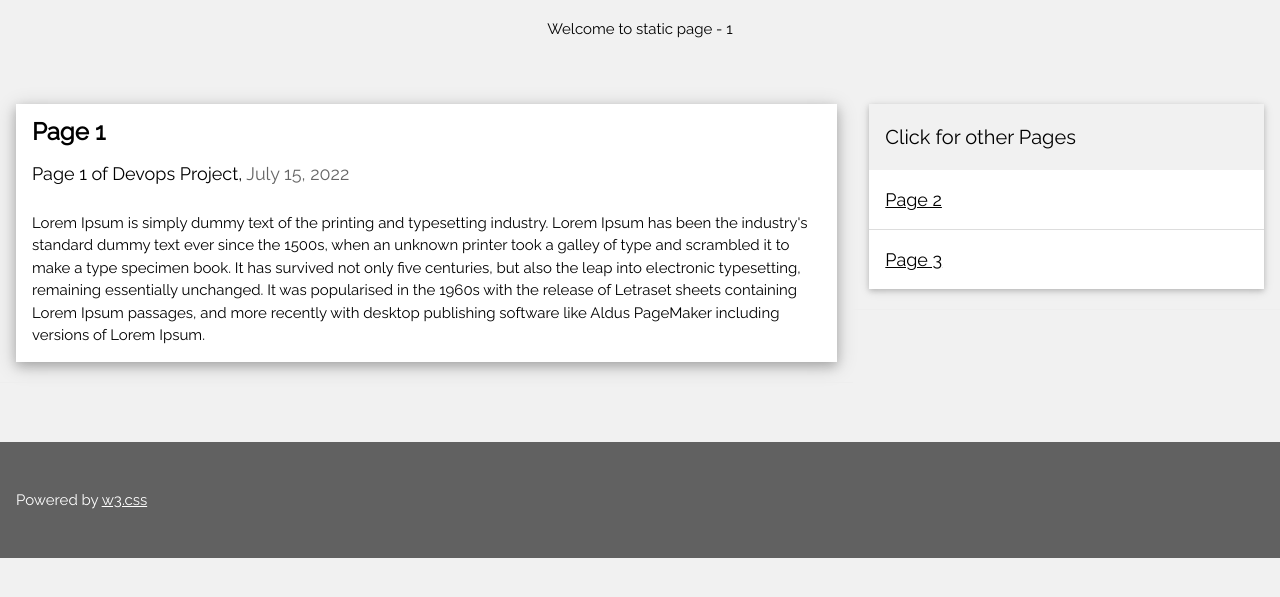
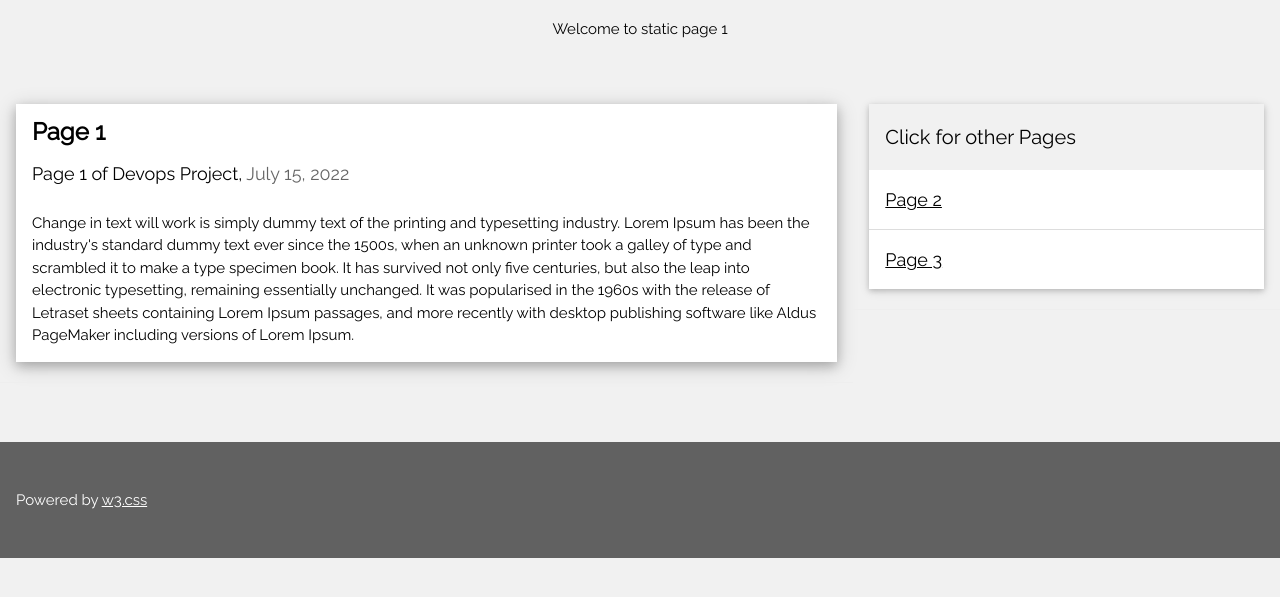
Before and after one commit to jmevada6/devopsfinal, a plain HTML site: page index.html in a window 1280 px wide. Shown: the part 93-690 px from the top of the page. Drawn offline with nearby package versions, Linux system fonts and the light colour scheme.

Commit message:
Change in text test

```diff
--- a/index.html
+++ b/index.html
@@ -28,7 +28,7 @@ and is wrapped around the whole page content, except for the footer in this exam
         <!-- Header -->
         <header class="w3-container w3-center w3-padding-32">
             <h1><b>DevOps Project</b></h1>
-            <p>Welcome to static page - 1 </p>
+            <p>Welcome to static page 1 </p>
         </header>
 
         <!-- Grid -->
@@ -44,7 +44,8 @@ and is wrapped around the whole page content, except for the footer in this exam
                     </div>
 
                     <div class="w3-container">
-                        <p>Lorem Ipsum is simply dummy text of the printing and typesetting industry. Lorem Ipsum has
+                        <p>Change in text will work is simply dummy text of the printing and typesetting industry. Lorem
+                            Ipsum has
                             been the industry's standard dummy text ever since the 1500s, when an unknown printer took a
                             galley of type and scrambled it to make a type specimen book. It has survived not only five
                             centuries, but also the leap into electronic typesetting, remaining essentially unchanged.
```
